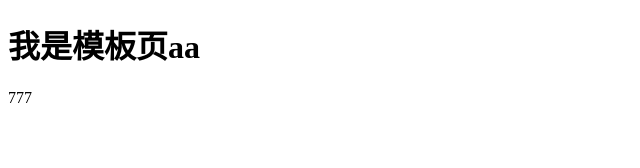
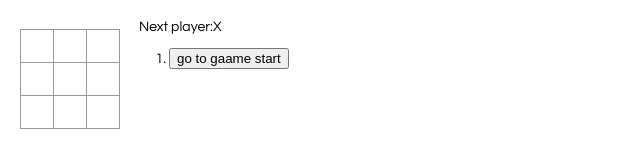
Before and after one commit to zhaoYun-Long/react_learn, a React app: page / in a window 1280 px wide. Shown: the whole page, without its empty margins (0-640 px from the left). Built offline with nearby package versions, Linux system fonts and the light colour scheme.

Commit message:
井字棋例子

```diff
--- a/index.html
+++ b/index.html
@@ -7,7 +7,7 @@
   <title>Document</title>
 </head>
 <body>
-  <h1>我是模板页aa</h1>
-  <div id="app"></div>
+  <!-- <h1>我是模板页aa</h1> -->
+  <div id="root"></div>
 </body>
 </html>
--- /dev/null
+++ b/src/index.css
@@ -0,0 +1,50 @@
+body {
+  font: 14px "Century Gothic", Futura, sans-serif;
+  margin: 20px;
+}
+
+ol, ul {
+  padding-left: 30px;
+}
+
+.board-row:after {
+  clear: both;
+  content: "";
+  display: table;
+}
+
+.status {
+  margin-bottom: 10px;
+}
+
+.square {
+  background: #fff;
+  border: 1px solid #999;
+  float: left;
+  font-size: 24px;
+  font-weight: bold;
+  line-height: 34px;
+  height: 34px;
+  margin-right: -1px;
+  margin-top: -1px;
+  padding: 0;
+  text-align: center;
+  width: 34px;
+}
+
+.square:focus {
+  outline: none;
+}
+
+.kbd-navigation .square:focus {
+  background: #ddd;
+}
+
+.game {
+  display: flex;
+  flex-direction: row;
+}
+
+.game-info {
+  margin-left: 20px;
+}
--- a/src/index.js
+++ b/src/index.js
@@ -1,6 +1,190 @@
 import React from 'react' // 创建组件，虚拟dom元素，生命周期
 import ReactDOM from 'react-dom' // 把创建好的组件和虚拟dom放到页面上展示
+import './index.css';
 
-// const myh1 = React.createElement('h1', null, 'this is h1 ..')
-const div = <div><span>777</span></div>
-ReactDOM.render(div, document.querySelector('#app'))
+
+// class Square extends React.Component {
+//   constructor(props) {
+//     super(props)
+//     this.state = {
+//       value: null
+//     }
+//   }
+//   render() {
+//     return (
+//       <button
+//         className="square"
+//         onClick={() => { this.props.onClick() }}
+//       >
+//         { this.props.value }
+//       </button>
+//     )
+//   }
+// }
+
+// 函数组件
+function Square(props) {
+  return (
+    <button
+      className="square"
+      onClick={() => { props.onClick() }}
+    >
+      {props.value}
+    </button>
+  )
+}
+
+class Board extends React.Component {
+  // constructor(props) {
+  //   super(props)
+  //   this.state = {
+  //     squares: Array(9).fill(null),
+  //     xIsNext: true
+  //   }
+  // }
+
+  // handleClick(i) {
+  //   const squares = this.state.squares.slice()
+  //   if(calculateWinner(squares) || squares[i]) {
+  //     return
+  //   }
+  //   squares[i] = this.state.xIsNext ? 'X' : 'O'
+  //   this.setState({
+  //     squares: squares,
+  //     xIsNext: !this.state.xIsNext
+  //   })
+  // }
+
+  renderSquare(i) {
+    return (
+      <Square
+        value={this.props.squares[i]}
+        onClick = { () => { this.props.onClick(i)}}
+      />
+    )
+  }
+
+  render() {
+    return (
+      <div>
+        <div className="status">{status}</div>
+        <div className="board-row">
+          {this.renderSquare(0)}
+          {this.renderSquare(1)}
+          {this.renderSquare(2)}
+        </div>
+        <div className="board-row">
+          {this.renderSquare(3)}
+          {this.renderSquare(4)}
+          {this.renderSquare(5)}
+        </div>
+        <div className="board-row">
+          {this.renderSquare(6)}
+          {this.renderSquare(7)}
+          {this.renderSquare(8)}
+        </div>
+      </div>
+    )
+  }
+}
+
+class Game extends React.Component {
+  constructor(props) {
+    super(props)
+    this.state = {
+      history: [
+        { squares: Array(9).fill(null)}
+      ],
+      stepNumber: 0,
+      xIsNext: true
+    }
+  }
+
+  handleClick(i) {
+    console.log('aaa')
+    const history = this.state.history.slice(0, this.state.stepNumber + 1)
+    const current = history[history.length - 1]
+    const squares = current.squares.slice()
+
+    if(calculateWinner(squares) || squares[i]) {
+      return
+    }
+    squares[i] = this.state.xIsNext ? 'X' : 'O'
+    this.setState({
+      history: history.concat([{squares: squares}]),
+      stepNumber: history.length,
+      xIsNext: !this.state.xIsNext
+    })
+  }
+  jumpTo(step) {
+    this.setState({
+      stepNumber: step,
+      xIsNext: (step % 2) === 0
+    })
+  }
+  render() {
+    const history = this.state.history
+    const current = history[this.state.stepNumber];
+    const winner = calculateWinner(current.squares)
+
+    const moves = history.map((step, move) => {
+      const desc = move ? 'go to move #' + move :  'go to gaame start'
+      return (
+        <li key={move}>
+          <button onClick={ () => this.jumpTo(move)}>
+            {desc}
+          </button>
+        </li>
+      )
+    })
+    let status
+    if(winner) {
+      status = 'Winner: ' + winner
+    } else {
+      status = 'Next player:' + (this.state.xIsNext ? 'X' : 'O')
+    }
+
+    return (
+      <div className="game">
+        <div className="game-board">
+          <Board
+            squares={current.squares}
+            onClick ={ (i) => this.handleClick(i)}
+          ></Board>
+        </div>
+        <div className="game-info">
+          <div>{status}</div>
+          <ol>{moves}</ol>
+        </div>
+      </div>
+    )
+  }
+}
+
+// =====================================
+
+ReactDOM.render(
+  <Game />,
+  document.getElementById('root')
+)
+
+// helper函数
+function calculateWinner(squares) {
+  const lines = [
+    [0, 1, 2],
+    [3, 4, 5],
+    [6, 7, 8],
+    [0, 3, 6],
+    [1, 4, 7],
+    [2, 5, 8],
+    [0, 4, 8],
+    [2, 4, 6],
+  ];
+  for (let i = 0; i < lines.length; i++) {
+    const [a, b, c] = lines[i];
+    if (squares[a] && squares[a] === squares[b] && squares[a] === squares[c]) {
+      return squares[a];
+    }
+  }
+  return null;
+}
--- a/webpack.config.js
+++ b/webpack.config.js
@@ -45,7 +45,7 @@ module.exports = {
         ]
       },
       {
-        test: /\.js$/,
+        test: /\.js|jsx$/,
         exclude: /(node_modules|bower_components)/,
         use: {
           loader: 'babel-loader',
@@ -55,5 +55,10 @@ module.exports = {
         }
       }
     ]
+  },
+  resolve: {
+    alias: {
+      "@": path.join(__dirname, './src')   // 这样，@表示项目根目录中的src的这一层路径
+    }
   }
 };
```
